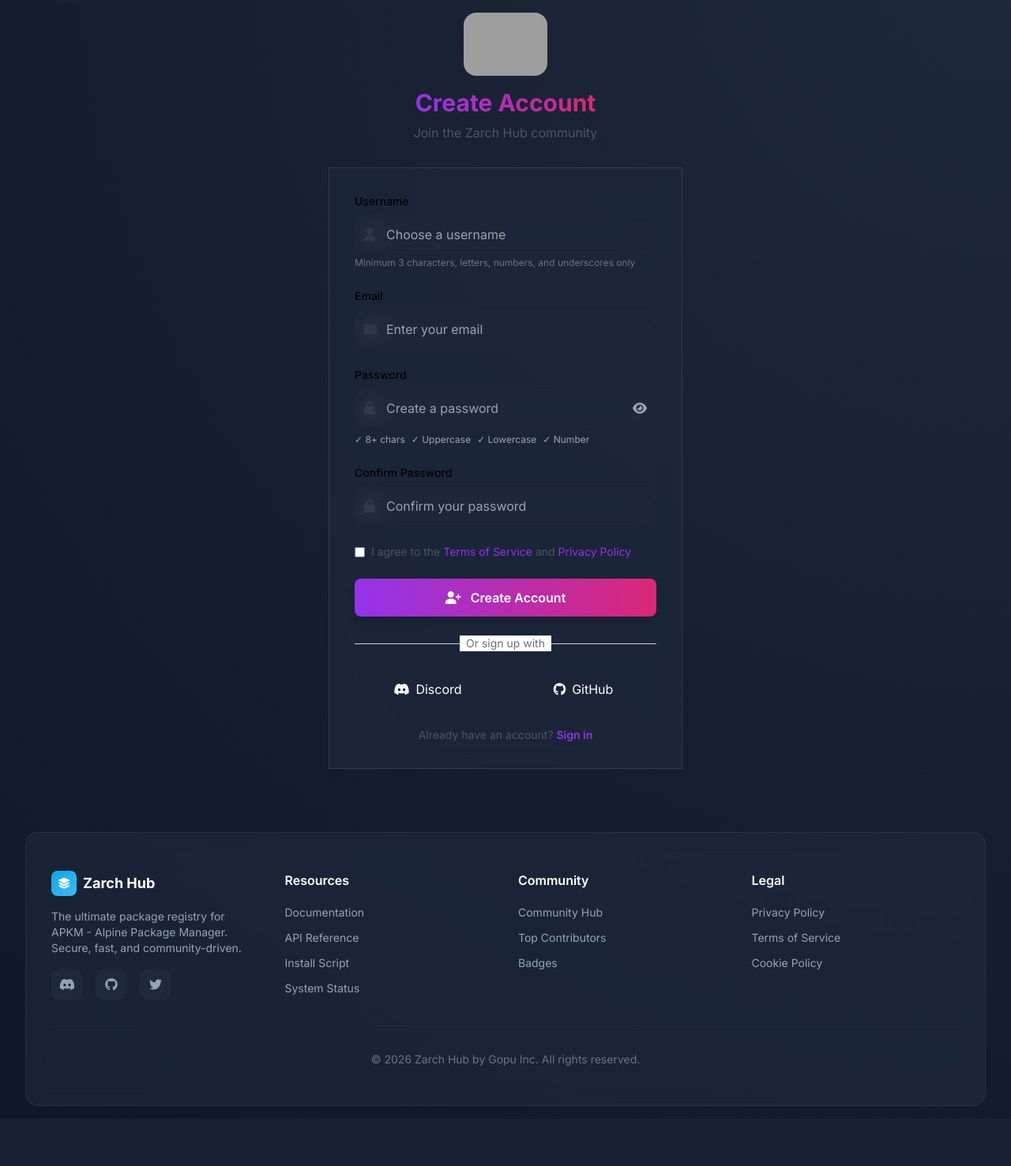
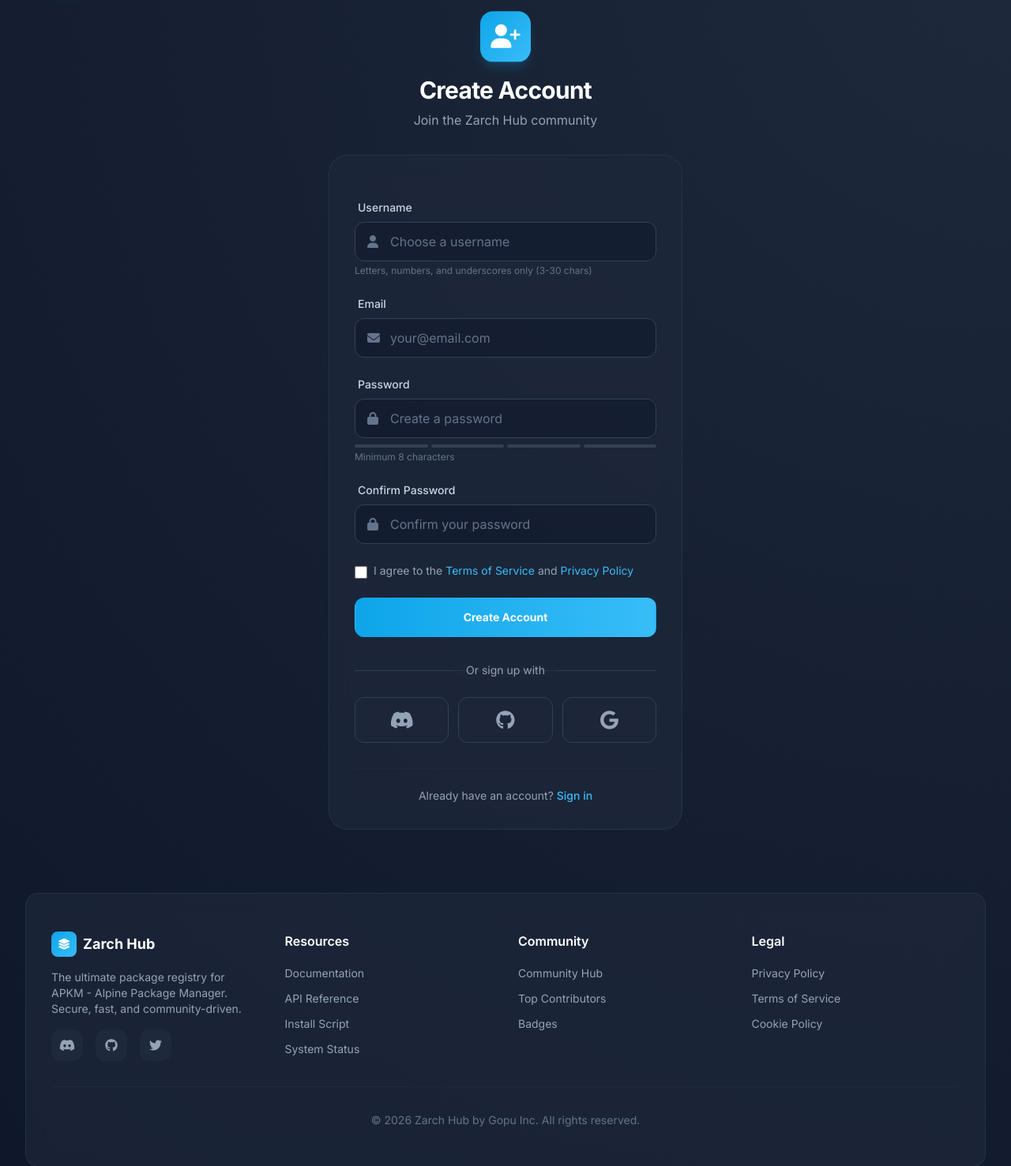
Before and after one commit to gopu-inc/gsql-badge, a Flask app: page /register in a window 1280 px wide. Shown: the part 82-1559 px from the top of the page at 79% size. Before the commit the page ends 1483 px from the top, so only its background shows below. Run offline with Flask 3, Linux system fonts and the light colour scheme; parts of the project's set-up code (start-up, migrations or seed data) failed here and were passed over; some libraries are stand-ins or nearby versions; grey boxes are pictures that could not be loaded.

Commit message:
Update register.html

```diff
--- a/templates/register.html
+++ b/templates/register.html
@@ -1,198 +1,274 @@
 {% extends "base.html" %}
 
-{% block title %}Register - Zarch Hub{% endblock %}
+{% block title %}Inscription - Zarch Hub{% endblock %}
 
 {% block content %}
-<div class="min-h-[80vh] flex items-center justify-center fade-in">
+<div class="min-h-[80vh] flex items-center justify-center" data-aos="fade-up">
     <div class="w-full max-w-md">
-        <!-- Header -->
+        <!-- Logo / Header -->
         <div class="text-center mb-8">
-            <img src="https://raw.githubusercontent.com/gopu-inc/gsql-badge/main/images/icon.png"
-                 alt="Zarch Hub"
-                 class="h-20 w-auto mx-auto mb-4 rounded-2xl">
-            <h1 class="text-3xl font-bold">
-                <span class="bg-gradient-to-r from-purple-600 to-pink-600 bg-clip-text text-transparent">
-                    Create Account
-                </span>
-            </h1>
-            <p class="text-gray-600 dark:text-gray-400 mt-2">Join the Zarch Hub community</p>
+            <div class="inline-flex items-center justify-center w-16 h-16 bg-gradient-to-br from-sky-500 to-sky-400 rounded-2xl mb-4 shadow-lg shadow-sky-500/20 animate-float">
+                <i class="fas fa-user-plus text-white text-3xl"></i>
+            </div>
+            <h1 class="text-3xl font-bold text-white tracking-tight">Create Account</h1>
+            <p class="text-slate-400 mt-2">Join the Zarch Hub community</p>
         </div>
 
-        <!-- Register Form -->
-        <div class="glass-card p-8">
-            <form method="POST" action="/api/v5.4/auth/register" id="registerForm" class="space-y-6">
-                <div>
-                    <label class="block text-sm font-medium mb-2">Username</label>
+        <!-- Register Card -->
+        <div class="glass-card p-8 rounded-3xl border border-slate-700/50">
+            <form id="registerForm" class="space-y-6">
+                <!-- Alert Box -->
+                <div id="alertBox" class="hidden p-4 rounded-xl border flex items-start gap-3"></div>
+
+                <!-- Username -->
+                <div class="input-group">
+                    <label class="block text-sm font-medium text-slate-300 mb-2 ml-1">Username</label>
                     <div class="relative">
-                        <i class="fas fa-user absolute left-3 top-1/2 -translate-y-1/2 text-gray-400"></i>
-                        <input type="text"
-                               name="username"
-                               required
-                               minlength="3"
-                               pattern="[a-zA-Z0-9_]+"
-                               class="w-full pl-10 pr-4 py-3 rounded-lg glass-card border-0 focus:ring-2 focus:ring-purple-600 outline-none"
+                        <span class="absolute inset-y-0 left-0 pl-4 flex items-center text-slate-500">
+                            <i class="fas fa-user"></i>
+                        </span>
+                        <input type="text" id="username" name="username" required
+                               minlength="3" maxlength="30" pattern="[a-zA-Z0-9_]+"
+                               class="block w-full pl-11 pr-4 py-3 bg-slate-900/50 border border-slate-700 rounded-xl text-slate-100 placeholder-slate-500 focus:outline-none focus:ring-2 focus:ring-sky-500/50 focus:border-sky-500 transition-all"
                                placeholder="Choose a username">
                     </div>
-                    <p class="text-xs text-gray-500 mt-1">Minimum 3 characters, letters, numbers, and underscores only</p>
+                    <p class="text-xs text-slate-500 mt-1">Letters, numbers, and underscores only (3-30 chars)</p>
                 </div>
 
-                <div>
-                    <label class="block text-sm font-medium mb-2">Email</label>
+                <!-- Email -->
+                <div class="input-group">
+                    <label class="block text-sm font-medium text-slate-300 mb-2 ml-1">Email</label>
                     <div class="relative">
-                        <i class="fas fa-envelope absolute left-3 top-1/2 -translate-y-1/2 text-gray-400"></i>
-                        <input type="email"
-                               name="email"
-                               required
-                               class="w-full pl-10 pr-4 py-3 rounded-lg glass-card border-0 focus:ring-2 focus:ring-purple-600 outline-none"
-                               placeholder="Enter your email">
+                        <span class="absolute inset-y-0 left-0 pl-4 flex items-center text-slate-500">
+                            <i class="fas fa-envelope"></i>
+                        </span>
+                        <input type="email" id="email" name="email" required
+                               class="block w-full pl-11 pr-4 py-3 bg-slate-900/50 border border-slate-700 rounded-xl text-slate-100 placeholder-slate-500 focus:outline-none focus:ring-2 focus:ring-sky-500/50 focus:border-sky-500 transition-all"
+                               placeholder="your@email.com">
                     </div>
                 </div>
 
-                <div>
-                    <label class="block text-sm font-medium mb-2">Password</label>
+                <!-- Password -->
+                <div class="input-group">
+                    <label class="block text-sm font-medium text-slate-300 mb-2 ml-1">Password</label>
                     <div class="relative">
-                        <i class="fas fa-lock absolute left-3 top-1/2 -translate-y-1/2 text-gray-400"></i>
-                        <input type="password"
-                               name="password"
-                               required
+                        <span class="absolute inset-y-0 left-0 pl-4 flex items-center text-slate-500">
+                            <i class="fas fa-lock"></i>
+                        </span>
+                        <input type="password" id="password" name="password" required
                                minlength="8"
-                               class="w-full pl-10 pr-12 py-3 rounded-lg glass-card border-0 focus:ring-2 focus:ring-purple-600 outline-none"
-                               placeholder="Create a password"
-                               id="passwordInput">
-                        <button type="button" onclick="togglePassword()" class="absolute right-3 top-1/2 -translate-y-1/2 text-gray-400 hover:text-gray-600">
-                            <i class="fas fa-eye" id="togglePasswordIcon"></i>
-                        </button>
+                               class="block w-full pl-11 pr-4 py-3 bg-slate-900/50 border border-slate-700 rounded-xl text-slate-100 placeholder-slate-500 focus:outline-none focus:ring-2 focus:ring-sky-500/50 focus:border-sky-500 transition-all"
+                               placeholder="Create a password">
                     </div>
-                    <div class="mt-2">
-                        <div class="flex gap-2 text-xs">
-                            <span class="password-requirement" id="req-length">✓ 8+ chars</span>
-                            <span class="password-requirement" id="req-upper">✓ Uppercase</span>
-                            <span class="password-requirement" id="req-lower">✓ Lowercase</span>
-                            <span class="password-requirement" id="req-number">✓ Number</span>
-                        </div>
+                    <div class="mt-2 grid grid-cols-4 gap-1 h-1">
+                        <div id="strength-1" class="bg-slate-700 rounded-full transition-all"></div>
+                        <div id="strength-2" class="bg-slate-700 rounded-full transition-all"></div>
+                        <div id="strength-3" class="bg-slate-700 rounded-full transition-all"></div>
+                        <div id="strength-4" class="bg-slate-700 rounded-full transition-all"></div>
+                    </div>
+                    <p id="strength-text" class="text-xs text-slate-500 mt-1">Minimum 8 characters</p>
+                </div>
+
+                <!-- Confirm Password -->
+                <div class="input-group">
+                    <label class="block text-sm font-medium text-slate-300 mb-2 ml-1">Confirm Password</label>
+                    <div class="relative">
+                        <span class="absolute inset-y-0 left-0 pl-4 flex items-center text-slate-500">
+                            <i class="fas fa-lock"></i>
+                        </span>
+                        <input type="password" id="confirm_password" name="confirm_password" required
+                               class="block w-full pl-11 pr-4 py-3 bg-slate-900/50 border border-slate-700 rounded-xl text-slate-100 placeholder-slate-500 focus:outline-none focus:ring-2 focus:ring-sky-500/50 focus:border-sky-500 transition-all"
+                               placeholder="Confirm your password">
+                    </div>
+                    <div id="password-match" class="text-xs mt-1 hidden">
+                        <span class="text-green-400"><i class="fas fa-check mr-1"></i>Passwords match</span>
                     </div>
                 </div>
 
-                <div>
-                    <label class="block text-sm font-medium mb-2">Confirm Password</label>
-                    <div class="relative">
-                        <i class="fas fa-lock absolute left-3 top-1/2 -translate-y-1/2 text-gray-400"></i>
-                        <input type="password"
-                               name="confirm_password"
-                               required
-                               class="w-full pl-10 pr-4 py-3 rounded-lg glass-card border-0 focus:ring-2 focus:ring-purple-600 outline-none"
-                               placeholder="Confirm your password"
-                               id="confirmPassword">
+                <!-- Terms -->
+                <div class="flex items-start">
+                    <input id="terms" name="terms" type="checkbox" required
+                           class="mt-1 h-4 w-4 text-sky-500 focus:ring-sky-500 border-slate-700 rounded bg-slate-900">
+                    <label for="terms" class="ml-2 block text-sm text-slate-400">
+                        I agree to the
+                        <a href="/terms" class="text-sky-400 hover:text-sky-300">Terms of Service</a>
+                        and
+                        <a href="/privacy" class="text-sky-400 hover:text-sky-300">Privacy Policy</a>
+                    </label>
+                </div>
+
+                <button type="submit" id="submitBtn"
+                        class="glow-button w-full flex justify-center py-3.5 px-4 border border-transparent rounded-xl shadow-sm text-sm font-bold text-white bg-gradient-to-r from-sky-500 to-sky-400 hover:from-sky-600 hover:to-sky-500 focus:outline-none focus:ring-2 focus:ring-offset-2 focus:ring-sky-500 disabled:opacity-50 disabled:cursor-not-allowed">
+                    <span id="btnText">Create Account</span>
+                    <i id="loadingIcon" class="hidden fas fa-circle-notch fa-spin ml-2"></i>
+                </button>
+            </form>
+
+            <!-- Social Register -->
+            <div class="mt-8">
+                <div class="relative">
+                    <div class="absolute inset-0 flex items-center">
+                        <div class="w-full border-t border-slate-700"></div>
+                    </div>
+                    <div class="relative flex justify-center text-sm">
+                        <span class="px-4 bg-slate-800/50 text-slate-400 rounded-full">Or sign up with</span>
                     </div>
                 </div>
 
-                <div class="flex items-start">
-                    <input type="checkbox" name="terms" required class="mt-1 rounded border-gray-300 text-purple-600 focus:ring-purple-600">
-                    <span class="ml-2 text-sm text-gray-600 dark:text-gray-400">
-                        I agree to the
-                        <a href="/terms" class="text-purple-600 hover:underline">Terms of Service</a>
-                        and
-                        <a href="/privacy" class="text-purple-600 hover:underline">Privacy Policy</a>
-                    </span>
-                </div>
-
-                <button type="submit"
-                        class="w-full py-3 bg-gradient-to-r from-purple-600 to-pink-600 text-white rounded-lg hover:from-purple-700 hover:to-pink-700 transition font-semibold shadow-lg">
-                    <i class="fas fa-user-plus mr-2"></i> Create Account
-                </button>
-            </form>
-
-            <!-- Divider -->
-            <div class="relative my-6">
-                <div class="absolute inset-0 flex items-center">
-                    <div class="w-full border-t border-gray-300 dark:border-gray-600"></div>
-                </div>
-                <div class="relative flex justify-center text-sm">
-                    <span class="px-2 bg-white dark:bg-gray-800 text-gray-500">Or sign up with</span>
+                <div class="mt-6 grid grid-cols-3 gap-3">
+                    <a href="{{ url_for('auth_discord') }}"
+                       class="flex justify-center py-3 px-4 bg-slate-800/50 border border-slate-700 rounded-xl hover:bg-sky-500/10 hover:border-sky-500/50 transition-all group">
+                        <i class="fab fa-discord text-2xl text-slate-400 group-hover:text-sky-400"></i>
+                    </a>
+                    <a href="#"
+                       class="flex justify-center py-3 px-4 bg-slate-800/50 border border-slate-700 rounded-xl hover:bg-sky-500/10 hover:border-sky-500/50 transition-all group">
+                        <i class="fab fa-github text-2xl text-slate-400 group-hover:text-sky-400"></i>
+                    </a>
+                    <a href="#"
+                       class="flex justify-center py-3 px-4 bg-slate-800/50 border border-slate-700 rounded-xl hover:bg-sky-500/10 hover:border-sky-500/50 transition-all group">
+                        <i class="fab fa-google text-2xl text-slate-400 group-hover:text-sky-400"></i>
+                    </a>
                 </div>
             </div>
 
-            <!-- Social Signup -->
-            <div class="grid grid-cols-2 gap-3">
-                <a href="/auth/discord"
-                   class="discord-btn text-white p-3 rounded-lg flex items-center justify-center gap-2 transition">
-                    <i class="fab fa-discord"></i>
-                    <span>Discord</span>
-                </a>
-                <a href="/auth/github"
-                   class="github-btn text-white p-3 rounded-lg flex items-center justify-center gap-2 transition">
-                    <i class="fab fa-github"></i>
-                    <span>GitHub</span>
-                </a>
+            <div class="mt-8 pt-6 border-t border-slate-800 text-center">
+                <p class="text-sm text-slate-400">
+                    Already have an account?
+                    <a href="/login" class="font-medium text-sky-400 hover:text-sky-300">Sign in</a>
+                </p>
             </div>
-
-            <!-- Login Link -->
-            <p class="text-center mt-6 text-sm text-gray-600 dark:text-gray-400">
-                Already have an account?
-                <a href="/login" class="text-purple-600 hover:underline font-semibold">
-                    Sign in
-                </a>
-            </p>
         </div>
     </div>
 </div>
 
-<style>
-.password-requirement {
-    color: #9ca3af;
+<script>
+const registerForm = document.getElementById('registerForm');
+const alertBox = document.getElementById('alertBox');
+const submitBtn = document.getElementById('submitBtn');
+const btnText = document.getElementById('btnText');
+const loadingIcon = document.getElementById('loadingIcon');
+
+// Password strength checker
+const password = document.getElementById('password');
+const confirmPassword = document.getElementById('confirm_password');
+const strengthBars = [
+    document.getElementById('strength-1'),
+    document.getElementById('strength-2'),
+    document.getElementById('strength-3'),
+    document.getElementById('strength-4')
+];
+const strengthText = document.getElementById('strength-text');
+const passwordMatch = document.getElementById('password-match');
+
+function checkPasswordStrength(pwd) {
+    let strength = 0;
+
+    if (pwd.length >= 8) strength++;
+    if (pwd.match(/[a-z]+/)) strength++;
+    if (pwd.match(/[A-Z]+/)) strength++;
+    if (pwd.match(/[0-9]+/)) strength++;
+    if (pwd.match(/[$@#&!]+/)) strength++;
+
+    return Math.min(strength, 4);
 }
-.password-requirement.valid {
-    color: #10b981;
+
+function updatePasswordStrength() {
+    const pwd = password.value;
+    const strength = checkPasswordStrength(pwd);
+
+    // Reset bars
+    strengthBars.forEach(bar => {
+        bar.classList.remove('bg-red-500', 'bg-yellow-500', 'bg-green-500', 'bg-sky-500');
+        bar.classList.add('bg-slate-700');
+    });
+
+    // Update bars based on strength
+    const colors = ['bg-red-500', 'bg-yellow-500', 'bg-green-500', 'bg-sky-500'];
+    for (let i = 0; i < strength; i++) {
+        strengthBars[i].classList.remove('bg-slate-700');
+        strengthBars[i].classList.add(colors[Math.min(i, colors.length - 1)]);
+    }
+
+    // Update text
+    const messages = [
+        'Too weak',
+        'Weak',
+        'Medium',
+        'Strong',
+        'Very strong'
+    ];
+    strengthText.textContent = messages[strength];
+    strengthText.className = 'text-xs mt-1 ' +
+        (strength <= 1 ? 'text-red-400' :
+         strength <= 2 ? 'text-yellow-400' :
+         'text-green-400');
 }
-</style>
 
-<script>
-function togglePassword() {
-    const passwordInput = document.getElementById('passwordInput');
-    const icon = document.getElementById('togglePasswordIcon');
-
-    if (passwordInput.type === 'password') {
-        passwordInput.type = 'text';
-        icon.classList.remove('fa-eye');
-        icon.classList.add('fa-eye-slash');
+function checkPasswordMatch() {
+    if (confirmPassword.value.length > 0) {
+        if (password.value === confirmPassword.value) {
+            passwordMatch.classList.remove('hidden');
+            confirmPassword.classList.remove('border-red-500');
+            confirmPassword.classList.add('border-green-500/50');
+        } else {
+            passwordMatch.classList.add('hidden');
+            confirmPassword.classList.remove('border-green-500/50');
+            confirmPassword.classList.add('border-red-500');
+        }
     } else {
-        passwordInput.type = 'password';
-        icon.classList.remove('fa-eye-slash');
-        icon.classList.add('fa-eye');
+        passwordMatch.classList.add('hidden');
+        confirmPassword.classList.remove('border-red-500', 'border-green-500/50');
     }
 }
 
-// Password validation
-document.getElementById('passwordInput').addEventListener('input', function(e) {
-    const password = e.target.value;
-
-    document.getElementById('req-length').classList.toggle('valid', password.length >= 8);
-    document.getElementById('req-upper').classList.toggle('valid', /[A-Z]/.test(password));
-    document.getElementById('req-lower').classList.toggle('valid', /[a-z]/.test(password));
-    document.getElementById('req-number').classList.toggle('valid', /[0-9]/.test(password));
+password.addEventListener('input', () => {
+    updatePasswordStrength();
+    checkPasswordMatch();
 });
 
-// Form submission
-document.getElementById('registerForm').addEventListener('submit', async (e) => {
+confirmPassword.addEventListener('input', checkPasswordMatch);
+
+function showAlert(message, type = 'error') {
+    alertBox.classList.remove('hidden', 'bg-red-500/10', 'border-red-500/50', 'text-red-400', 'bg-green-500/10', 'border-green-500/50', 'text-green-400');
+
+    if (type === 'error') {
+        alertBox.classList.add('bg-red-500/10', 'border-red-500/50', 'text-red-400');
+        alertBox.innerHTML = `<i class="fas fa-exclamation-circle mt-0.5"></i><span>${message}</span>`;
+    } else {
+        alertBox.classList.add('bg-green-500/10', 'border-green-500/50', 'text-green-400');
+        alertBox.innerHTML = `<i class="fas fa-check-circle mt-0.5"></i><span>${message}</span>`;
+    }
+}
+
+registerForm.addEventListener('submit', async (e) => {
     e.preventDefault();
 
-    const password = document.getElementById('passwordInput').value;
-    const confirm = document.getElementById('confirmPassword').value;
-
-    if (password !== confirm) {
-        alert('Passwords do not match');
+    // Validate passwords match
+    if (password.value !== confirmPassword.value) {
+        showAlert('Passwords do not match');
         return;
     }
 
-    const formData = new FormData(e.target);
+    // Validate password strength
+    if (password.value.length < 8) {
+        showAlert('Password must be at least 8 characters');
+        return;
+    }
+
+    submitBtn.disabled = true;
+    btnText.textContent = "Creating account...";
+    loadingIcon.classList.remove('hidden');
+    alertBox.classList.add('hidden');
+
+    const formData = new FormData(registerForm);
     const data = {
         username: formData.get('username'),
         email: formData.get('email'),
-        password: password
+        password: formData.get('password')
     };
 
     try {
-        const response = await fetch('/api/v5.4/auth/register', {
+        const response = await fetch('/v5.2/auth/register', {
             method: 'POST',
             headers: { 'Content-Type': 'application/json' },
             body: JSON.stringify(data)
@@ -201,12 +277,19 @@ document.getElementById('registerForm').addEventListener('submit', async (e) =>
         const result = await response.json();
 
         if (response.ok) {
-            window.location.href = '/dashboard';
+            showAlert('Account created! Redirecting...', 'success');
+            setTimeout(() => window.location.href = '/dashboard', 1000);
         } else {
-            alert(result.error || 'Registration failed');
+            showAlert(result.error || 'Registration failed');
+            submitBtn.disabled = false;
+            btnText.textContent = "Create Account";
+            loadingIcon.classList.add('hidden');
         }
     } catch (error) {
-        alert('Network error. Please try again.');
+        showAlert('Connection error');
+        submitBtn.disabled = false;
+        btnText.textContent = "Create Account";
+        loadingIcon.classList.add('hidden');
     }
 });
 </script>
```
